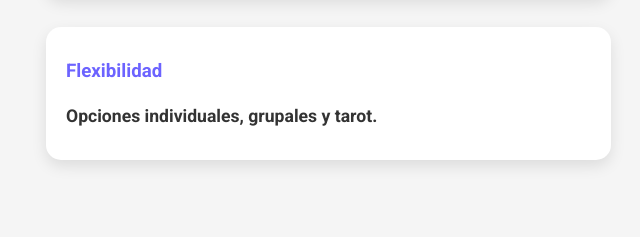
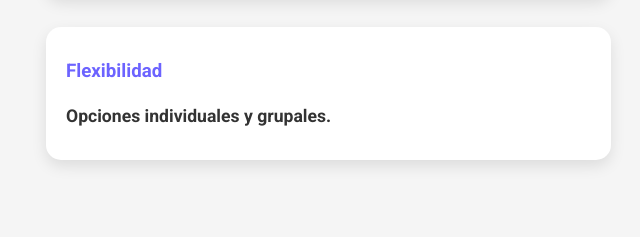
Before and after one commit to benro2800-cmd/MujerAzul, a plain HTML site: page index.html in a window 1280 px wide. Shown: the part 2418-2655 px from the top of the page, 609-1249 px from the left. Drawn offline with nearby package versions, Linux system fonts and the light colour scheme.

Commit message:
index.html

```diff
--- a/index.html
+++ b/index.html
@@ -126,7 +126,7 @@
       <div class="benefit-card"><h3>Apoyo personalizado</h3><p>Sesiones adaptadas a tus necesidades.</p></div>
       <div class="benefit-card"><h3>Resultados comprobados</h3><p>Mejoras en tu bienestar emocional.</p></div>
       <div class="benefit-card"><h3>Comodidad</h3><p>Sesiones online.</p></div>
-      <div class="benefit-card"><h3>Flexibilidad</h3><p>Opciones individuales, grupales y tarot.</p></div>
+      <div class="benefit-card"><h3>Flexibilidad</h3><p>Opciones individuales y grupales.</p></div>
     </div>
   </section>
 
```
